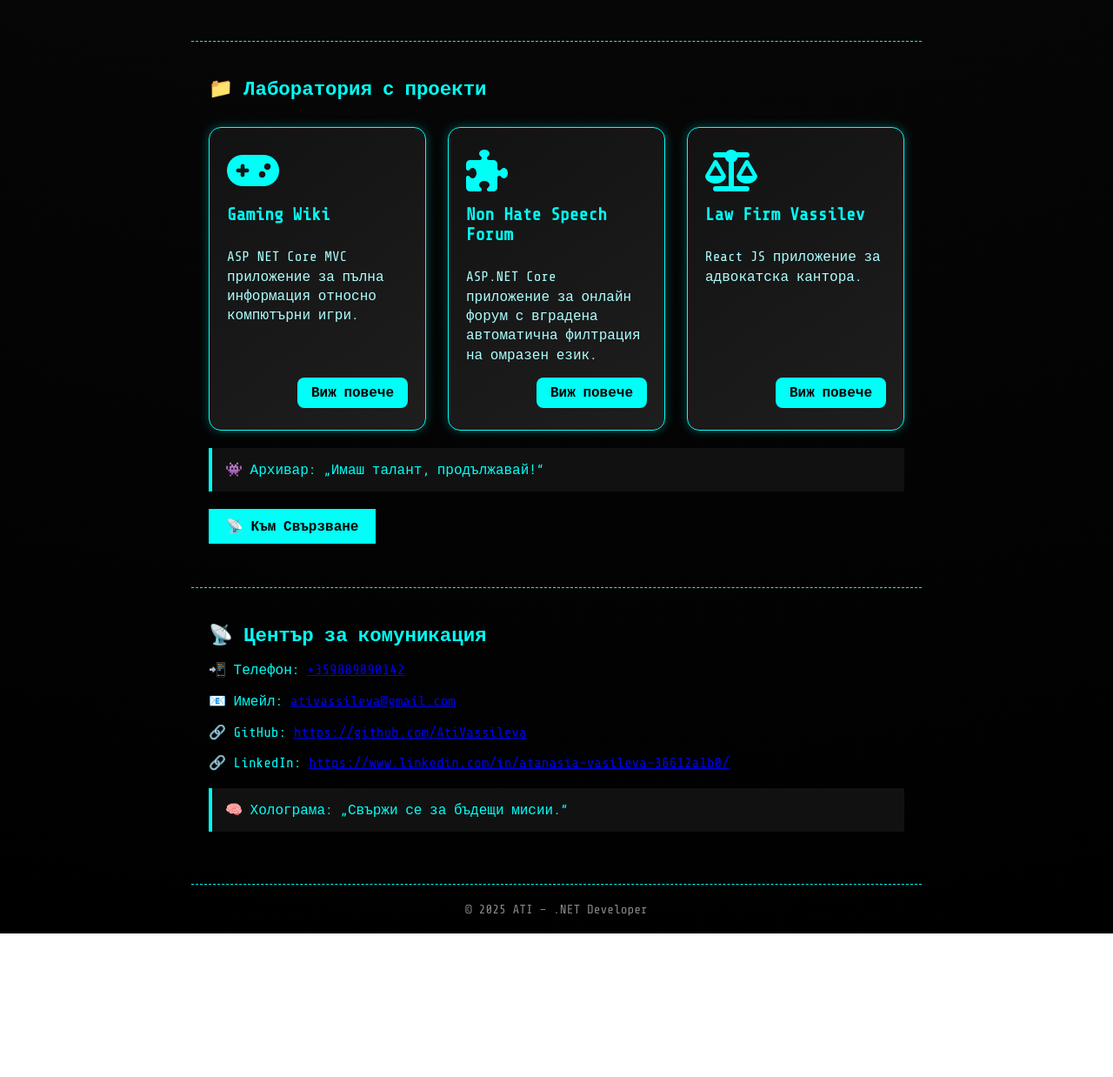
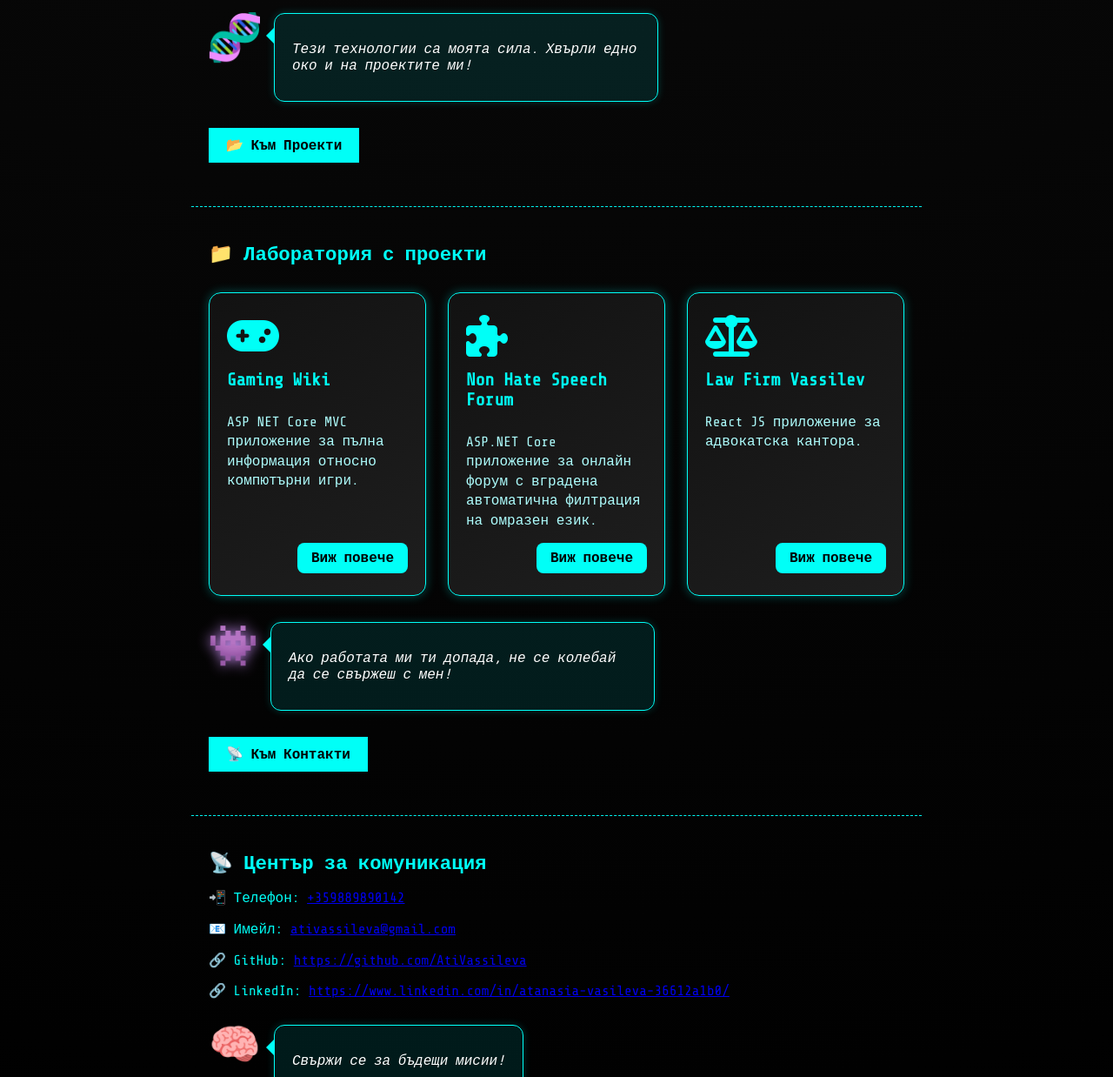
Before and after one commit to AtiVassileva/WebFolio, a plain HTML site: page index.html in a window 1280 px wide. Shown: the part 1562-2800 px from the top of the page at 87% size. Before the commit the page ends 2635 px from the top, so only its background shows below. Drawn offline with nearby package versions, Linux system fonts and the light colour scheme.

Commit message:
Added styling improvements

```diff
--- a/index.html
+++ b/index.html
@@ -14,7 +14,7 @@
 
 <body>
     <header>
-        <h1>🎮 Света на един дев 🎮</h1>
+        <h1>🎮 Светът на един дев 🎮</h1>
         <div class="nav-container">
             <a class="link-btn" href="#skills">🚀 Умения</a>
             <a class="link-btn" href="#projects">📂 Проекти</a>
@@ -38,8 +38,15 @@
                     със своя
                     най-верен съотборник – моят Seat Cordoba (по-стар от мен).</p>
             </article>
-            <div class="npc-box">🤖 AI Гид: „Разгледай уменията ми в следващата зона.“</div>
+            <div class="npc-container">
+                <div class="npc-avatar">🤖</div>
+                <div class="npc-dialog">
+                    <p>Разгледай уменията ми в следващата зона!</p>
+                </div>
+            </div>
+
             <a class="link-btn" href="#skills">🚀 Към Умения</a>
+
         </section>
 
         <section id="skills">
@@ -86,7 +93,13 @@
                     <span>NodeJS</span>
                 </div>
             </div>
-            <div class="npc-box">🧬 Техно-Бот: „Тези технологии са твоята сила!“</div>
+            <div class="npc-container techno-bot">
+                <div class="npc-avatar">🧬</div>
+                <div class="npc-dialog">
+                    <p>Тези технологии са моята сила. Хвърли едно око и на проектите ми!</p>
+                </div>
+            </div>
+
             <a class="link-btn" href="#projects">📂 Към Проекти</a>
         </section>
 
@@ -97,23 +110,31 @@
                     <i class="fas fa-gamepad"></i>
                     <h3>Gaming Wiki</h3>
                     <p>ASP NET Core MVC приложение за пълна информация относно компютърни игри.</p>
-                    <a href="https://github.com/AtiVassileva/GamingWiki" target="_blank" class="project-link">Виж повече</a>
+                    <a href="https://github.com/AtiVassileva/GamingWiki" target="_blank" class="project-link">Виж
+                        повече</a>
                 </div>
                 <div class="project-card">
                     <i class="fas fa-puzzle-piece"></i>
                     <h3>Non Hate Speech Forum</h3>
                     <p>ASP.NET Core приложение за онлайн форум с вградена автоматична филтрация на омразен език.</p>
-                    <a href="https://github.com/AtiVassileva/Non-HateSpeech-Forum" target="_blank" class="project-link">Виж повече</a>
+                    <a href="https://github.com/AtiVassileva/Non-HateSpeech-Forum" target="_blank"
+                        class="project-link">Виж повече</a>
                 </div>
                 <div class="project-card">
                     <i class="fas fa-scale-balanced"></i>
                     <h3>Law Firm Vassilev</h3>
                     <p>React JS приложение за адвокатска кантора.</p>
-                    <a href="https://github.com/AtiVassileva/law-firm-vassilev" target="_blank" class="project-link">Виж повече</a>
+                    <a href="https://github.com/AtiVassileva/law-firm-vassilev" target="_blank" class="project-link">Виж
+                        повече</a>
                 </div>
             </div>
-            <div class="npc-box">👾 Архивар: „Имаш талант, продължавай!“</div>
-            <a class="link-btn" href="#contact">📡 Към Свързване</a>
+            <div class="npc-container archivarius">
+                <div class="npc-avatar">👾</div>
+                <div class="npc-dialog">
+                    <p>Ако работата ми ти допада, не се колебай да се свържеш с мен!</p>
+                </div>
+            </div>
+            <a class="link-btn" href="#contact">📡 Към Контакти</a>
         </section>
 
         <section id="contact">
@@ -122,10 +143,20 @@
             <p>📧 Имейл: <a href="mailto:ativassileva@gmail.com">ativassileva@gmail.com</a></p>
             <p>🔗 GitHub: <a href="https://github.com/AtiVassileva" target="_blank">https://github.com/AtiVassileva</a>
             </p>
-            <p>🔗 LinkedIn: <a
-                    href="https://www.linkedin.com/in/atanasia-vasileva-36612a1b0/" target="_blank">https://www.linkedin.com/in/atanasia-vasileva-36612a1b0/</a>
+            <p>🔗 LinkedIn: <a href="https://www.linkedin.com/in/atanasia-vasileva-36612a1b0/"
+                    target="_blank">https://www.linkedin.com/in/atanasia-vasileva-36612a1b0/</a>
             </p>
-            <div class="npc-box">🧠 Холограма: „Свържи се за бъдещи мисии.“</div>
+            <div class="hologram-projector">
+                <div class="projector-base"></div>
+                <div class="holo-beam"></div>
+                <div class="npc-container holo-npc">
+                    <div class="npc-avatar">🧠</div>
+                    <div class="npc-dialog">
+                        <p>Свържи се за бъдещи мисии!</p>
+                    </div>
+                </div>
+            </div>
+
         </section>
     </main>
 
--- a/style.css
+++ b/style.css
@@ -15,7 +15,7 @@ header {
     text-align: center;
     background: linear-gradient(to right, #050505, #0d0d0d);
     border-bottom: 2px solid #00fff7;
-    height: 70px;
+    height: 20%;
     display: flex;
     flex-direction: column;
     justify-content: center;
@@ -51,6 +51,54 @@ main section {
     padding: 15px;
     border-left: 4px solid #00fff7;
     margin: 20px 0;
+}
+
+.npc-container {
+    display: flex;
+    align-items: flex-start;
+    gap: 15px;
+    margin: 30px 0;
+}
+
+.npc-avatar {
+    font-size: 3rem;
+    animation: float 2s ease-in-out infinite;
+}
+
+.npc-dialog {
+    background: rgba(0, 255, 247, 0.1);
+    border: 1px solid #00fff7;
+    border-radius: 12px;
+    padding: 15px 20px;
+    max-width: 400px;
+    color: #ffffff;
+    font-style: italic;
+    position: relative;
+    box-shadow: 0 0 10px rgba(0, 255, 247, 0.2);
+}
+
+.npc-dialog::before {
+    content: "";
+    position: absolute;
+    left: -10px;
+    top: 20px;
+    border: 10px solid transparent;
+    border-right-color: #00fff7;
+    border-left: 0;
+    margin-top: -5px;
+}
+
+.techno-bot .npc-avatar {
+    animation: pulse 2s ease-in-out infinite;
+}
+
+.archivarius .npc-avatar {
+    animation: blink-glow 1.5s infinite alternate;
+    font-size: 2.8rem;
+}
+
+.holo-npc {
+    animation: beam-fade 3s ease-in-out infinite;
 }
 
 .link-btn {
@@ -182,3 +230,51 @@ footer {
     font-size: 0.9rem;
     color: #888;
 }
+
+@keyframes float {
+
+    0%,
+    100% {
+        transform: translateY(0px);
+    }
+
+    50% {
+        transform: translateY(-5px);
+    }
+}
+
+@keyframes pulse {
+
+    0%,
+    100% {
+        transform: scale(1);
+    }
+
+    50% {
+        transform: scale(1.1);
+    }
+}
+
+@keyframes blink-glow {
+    0% {
+        text-shadow: 0 0 5px #8a2be2;
+        transform: scale(1);
+    }
+
+    100% {
+        text-shadow: 0 0 15px #d79bff;
+        transform: scale(1.05);
+    }
+}
+
+@keyframes beam-fade {
+
+    0%,
+    100% {
+        opacity: 0.7;
+    }
+
+    50% {
+        opacity: 4.6;
+    }
+}
```
